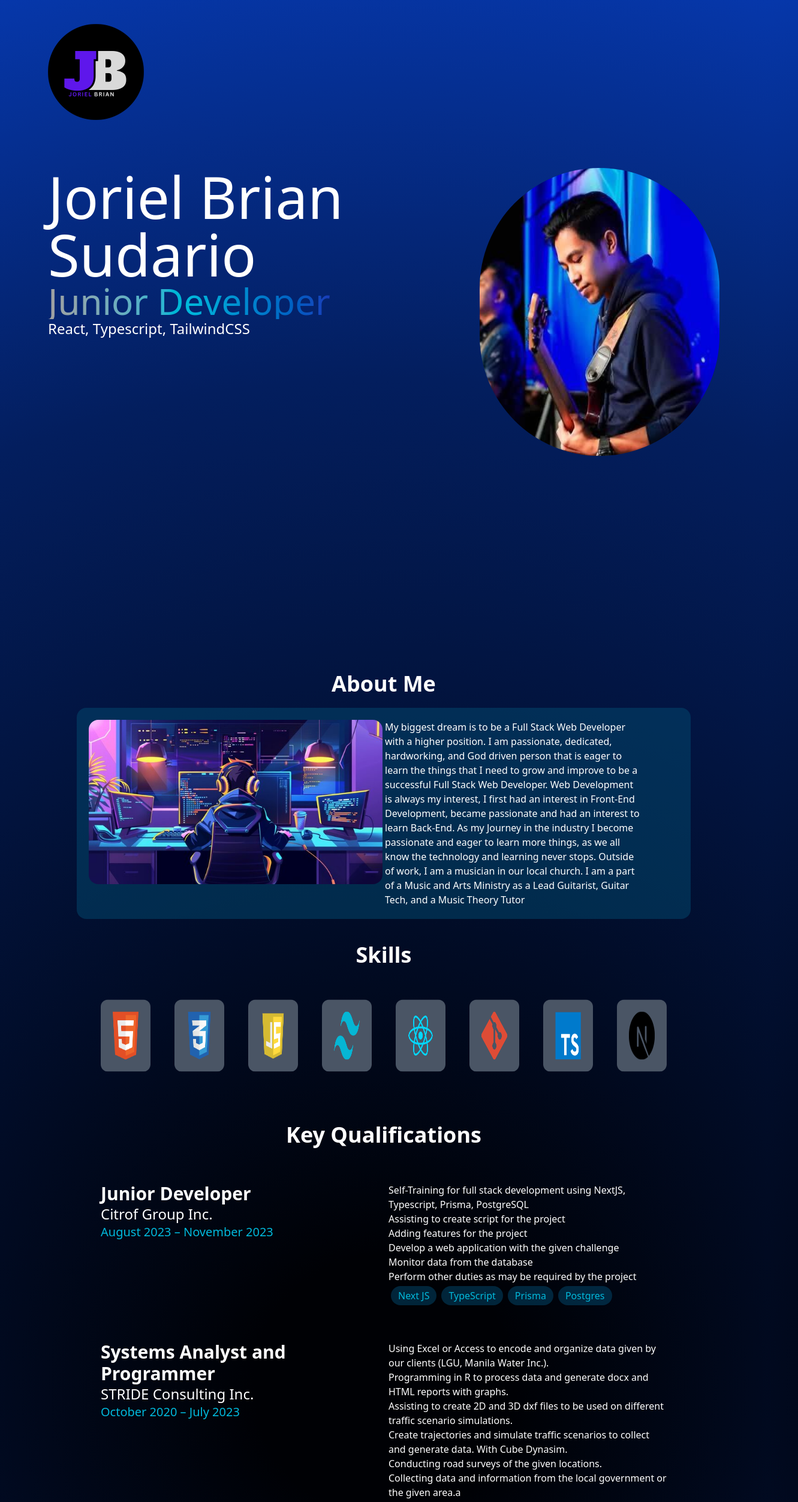
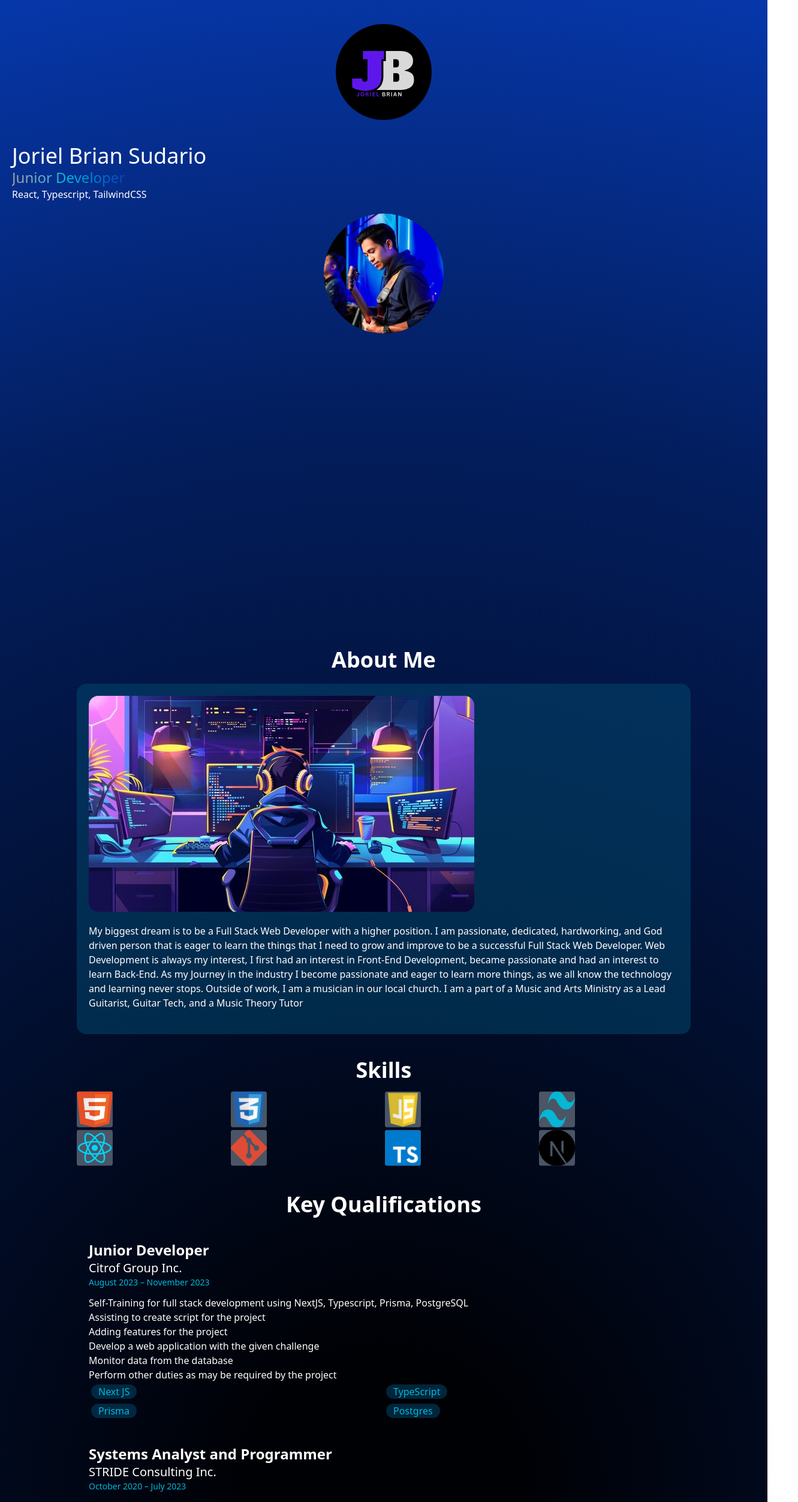
Before and after one commit to JorielBrian/Joriel_Portfolio_2025, a React (Vite) app: page / in a window 1280 px wide. Shown: the top 2504 px of the page at 60% size, 1331 px wide, since content can reach past the window. Built offline with nearby package versions, Linux system fonts and the light colour scheme.

Commit message:
responsive mobile view

```diff
--- a/src/Components/About.tsx
+++ b/src/Components/About.tsx
@@ -5,9 +5,9 @@ const About = () =>{
     return (
         <>
         <motion.h1 initial={{opacity:0}} whileInView={{opacity:1}} transition={{ease:"easeIn", duration:0.5}}  className="text-4xl text-center font-bold">About Me</motion.h1>
-        <div className="grid grid-cols-2 gap-1 w-4/5 mx-auto my-5 p-5 bg-sky-900/50 rounded-2xl content-center">
+        <div className="2xl:grid 2xl:grid-cols-2 2xl:gap-1 w-4/5 mx-auto my-5 p-5 bg-sky-900/50 rounded-2xl content-center">
             <motion.img src="/aboutmeimage.jpg" alt="aboutme" initial={{x:-100, opacity:0}} whileInView={{x:0, opacity:1}} transition={{ease:"easeIn", duration:0.5}} className="rounded-2xl"/>
-            <motion.p initial={{x:100, opacity:0}} whileInView={{x:0, opacity:1}} transition={{ease:"easeIn", duration:0.5}}  className="m-auto pr-15">{ABOUT && ABOUT}</motion.p>
+            <motion.p initial={{x:100, opacity:0}} whileInView={{x:0, opacity:1}} transition={{ease:"easeIn", duration:0.5}}  className="my-5 2xl:m-auto 2xl:pr-15">{ABOUT && ABOUT}</motion.p>
         </div>
         </>
     );
--- a/src/Components/Footer.tsx
+++ b/src/Components/Footer.tsx
@@ -4,7 +4,7 @@ import { motion } from "framer-motion";
 const Footer = () =>{
     return (
 
-        <motion.footer initial={{y:100, opacity:0}} whileInView={{y:0, opacity:1}} transition={{ease:"easeIn", duration:1}}  className="grid grid-cols-2 m-5 py-20">
+        <motion.footer initial={{y:100, opacity:0}} whileInView={{y:0, opacity:1}} transition={{ease:"easeIn", duration:1}}  className="2xl:grid 2xl:grid-cols-2 2xl:m-5 py-20">
             <div className="text-center">
                 <h1 className="text-4xl font-bold p-2 m-3">Contact</h1>
                 <div className="text-center">
--- a/src/Components/Navigation.tsx
+++ b/src/Components/Navigation.tsx
@@ -3,9 +3,9 @@ import { motion } from "framer-motion";
 const Navigation = () =>{
     return (
         <>
-        <motion.div initial={{opacity:0}} whileInView={{opacity:1}} transition={{ease:"easeIn", duration:1}}  className="flex w-full px-20 py-10 rounded-sm justify-between">
+        <motion.div initial={{opacity:0}} whileInView={{opacity:1}} transition={{ease:"easeIn", duration:1}}  className="2xl:flex w-full px-20 pt-10 rounded-sm justify-between">
             <div>
-                <img src="/logo.png" alt="JB logo" className=" size-40"/>
+                <img src="/logo.png" alt="JB logo" className="m-auto size-40"/>
             </div>
             {/* <ul className="flex sticky top-0 py-auto">
                 <li className="h-10 w-20 m-1 p-1 rounded-2xl hover:underline text-center"><a href="#Home">Home</a></li>
--- a/src/Components/Qualifications.tsx
+++ b/src/Components/Qualifications.tsx
@@ -6,21 +6,21 @@ const Qualifications = () =>{
         <>
         <div className="w-4/5 mx-auto my-5 p-5 rounded-sm content-center overflow-">
             <motion.h1 initial={{opacity:0}} whileInView={{opacity:1}} transition={{ease:"easeIn", duration:0.5}}  className="text-4xl font-bold text-center">Key Qualifications</motion.h1>
-            <div className="p-3 rounded-sm">
+            <div className="2xl:p-3 rounded-sm">
                 {QUALIFICATIONS && QUALIFICATIONS.map(qualification => (
-                    <div key={qualification.title} className="flex my-10 justify-between">
-                        <motion.div initial={{x:-100, opacity:0}} whileInView={{x:0, opacity:1}} transition={{ease:"easeIn", duration:0.5}}  className="w-1/2 p-2">
-                            <h1 className="text-3xl font-bold motion">{qualification.title}</h1>
-                            <h3 className="text-2xl animate-[fromLeft_1s_ease]">{qualification.company}</h3>
-                            <h4 className="text-xl text-cyan-500">{qualification.date}</h4>
+                    <div key={qualification.title} className="2xl:flex my-10 justify-between">
+                        <motion.div initial={{x:-100, opacity:0}} whileInView={{x:0, opacity:1}} transition={{ease:"easeIn", duration:0.5}}  className="w-full my-3 2xl:w-1/2 2xl:p-2">
+                            <h1 className="text-2xl 2xl:text-3xl font-bold motion">{qualification.title}</h1>
+                            <h3 className="text-xl 2xl:text-2xl animate-[fromLeft_1s_ease]">{qualification.company}</h3>
+                            <h4 className="text-sm 2xl:text-xl text-cyan-500">{qualification.date}</h4>
                         </motion.div>
-                        <motion.div initial={{x:100, opacity:0}} whileInView={{x:0, opacity:1}} transition={{ease:"easeIn", duration:0.5}}  className="w-1/2 p-2">
+                        <motion.div initial={{x:100, opacity:0}} whileInView={{x:0, opacity:1}} transition={{ease:"easeIn", duration:0.5}}  className="w-full 2xl:w-1/2 2xl:p-2">
                             {qualification.description.map(task => (
                                 <p key={task}>{task}</p>
                             ))}
-                            <div className="flex">
+                            <div className="grid grid-cols-2 2xl:flex">
                                 {qualification.skills.map(skill => (
-                                    <p key={skill} className="w-fit px-3 py-1 m-1 bg-sky-900/50 rounded-2xl text-cyan-500">{skill}</p>
+                                    <p key={skill} className="w-fit min-w-5 px-3 m-1 rounded-xl text-center 2xl:px-3 bg-sky-900/50 2xl:rounded-2xl text-cyan-500">{skill}</p>
                                 ))}
                             </div>
                         </motion.div>
--- a/src/Components/Skills.tsx
+++ b/src/Components/Skills.tsx
@@ -6,14 +6,13 @@ const Skills = () =>{
         <>
         <div className="w-4/5 mx-auto my-5 content-center">
             <motion.h1 initial={{opacity:0}} whileInView={{opacity:1}} transition={{ease:"easeIn", duration:0.5}}  className="m-5 text-4xl text-center font-bold" >Skills</motion.h1>
-            <div className="flex p-5 rounded-2xl justify-center">
+            <div className="grid grid-cols-4 gap-1 2xl:flex 2xl:p-5 rounded-2xl justify-center">
                 {SKILLS && SKILLS.map(skill => (
-                    <motion.div key={skill.skill} animate={{y:[10, -10]}} transition={{ease:"linear", duration:2, repeat: Infinity, repeatType:"reverse"}}  className="flex p-5 justify-between hover:animate-bounce">
-                        <motion.img initial={{opacity:0}} whileInView={{opacity:1}} transition={{ease:"easeIn", duration:1.5}}  className="size-30 p-5 bg-gray-600 rounded-xl" src={skill.image} alt={skill.skill} />
+                    <motion.div key={skill.skill} animate={{y:[10, -10]}} transition={{ease:"linear", duration:2, repeat: Infinity, repeatType:"reverse"}}  className="flex 2xl:p-5 justify-between hover:animate-bounce">
+                        <motion.img initial={{opacity:0}} whileInView={{opacity:1}} transition={{ease:"easeIn", duration:1.5}}  className="size-15 rounded-sm 2xl:size-30 2xl:p-5 bg-gray-600 2xl:rounded-xl" src={skill.image} alt={skill.skill} />
                     </motion.div>
                 ))}
             </div>
-
         </div>
         </>
     );
--- a/src/Components/Welcome.tsx
+++ b/src/Components/Welcome.tsx
@@ -2,14 +2,14 @@ import { motion } from "framer-motion"
 
 const Welcome = () =>{
     return (
-        <div id="home" className="flex justify-between w-full m-10 px-20 ml-0 h-screen">
-            <motion.div initial={{x:-100, opacity:0}} whileInView={{x:0, opacity:1}} transition={{ease:"easeIn", duration:1.5}}  className="justify-items-start font-sans">
-                <h1 className="text-8xl">Joriel Brian Sudario</h1>
-                <h2 className="text-6xl bg-gradient-to-r from-neutral-400 via-cyan-500 to-blue-800 bg-clip-text text-transparent">Junior Developer</h2>
-                <p className="text-2xl">React, Typescript, TailwindCSS</p>
+        <div id="home" className="justify-center  2xl:flex 2xl:justify-between w-full m-10 2xl:px-20 ml-0 h-screen">
+            <motion.div initial={{x:-100, opacity:0}} whileInView={{x:0, opacity:1}} transition={{ease:"easeIn", duration:1.5}}  className="justify-items-start m-5 font-sans">
+                <h1 className="text-4xl 2xl:text-8xl">Joriel Brian Sudario</h1>
+                <h2 className="text-2xl 2xl:text-6xl bg-gradient-to-r from-neutral-400 via-cyan-500 to-blue-800 bg-clip-text text-transparent">Junior Developer</h2>
+                <p className="text-md 2xl:text-2xl">React, Typescript, TailwindCSS</p>
             </motion.div>
             <motion.div initial={{x:100, opacity:0}} whileInView={{x:0, opacity:1}} transition={{ease:"easeIn", duration:1.5}} id="myImage">
-                <img src="/Profile Picture.jpg" alt="My Image" className="size-120 rounded-full"/>
+                <img src="/Profile Picture.jpg" alt="My Image" className="m-auto size-50 my-5 2xl:size-120 rounded-full"/>
             </motion.div>
         </div>
     );
```
